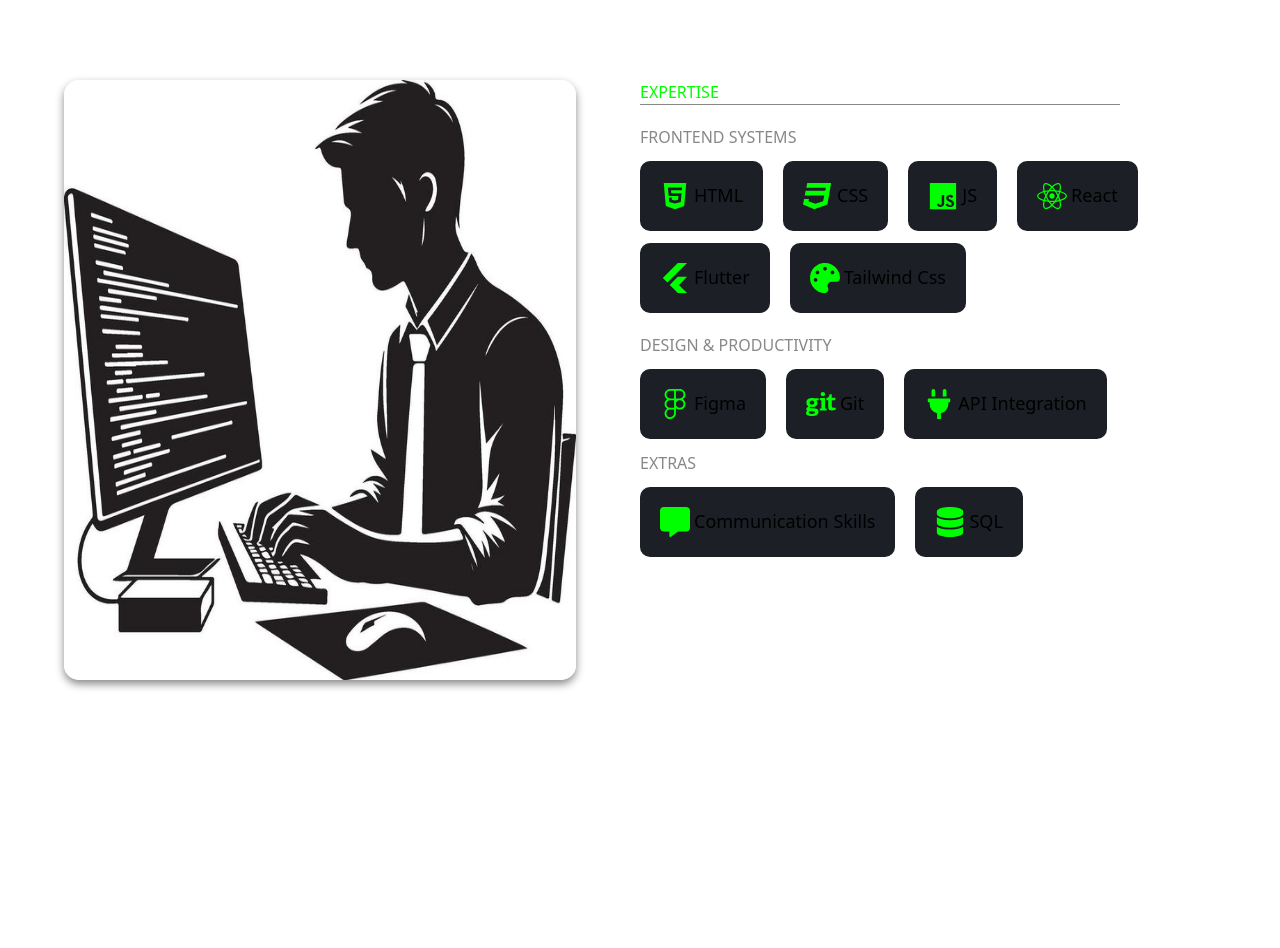
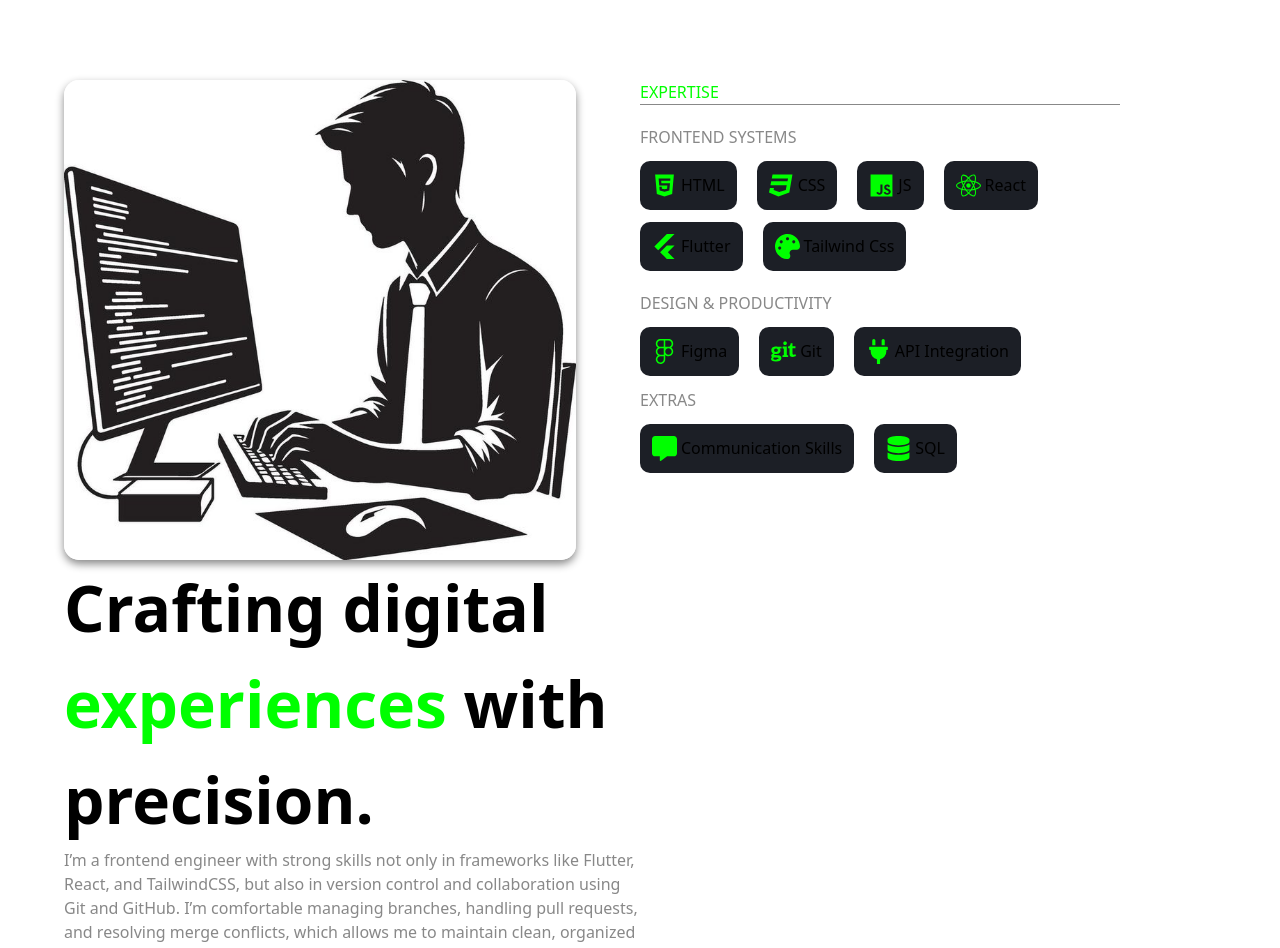
Before and after one commit to BmKaranja/Brian-Karanja, a React (Vite) app: page /AboutMe in a window 1280 px wide. Shown: the top 948 px of the page. Before the commit the page ends 880 px from the top, so only its background shows below. Built offline with nearby package versions, Linux system fonts and the light colour scheme.

Commit message:
Added footer, fixed skills and finished on about me

```diff
--- a/src/components/AboutMe.jsx
+++ b/src/components/AboutMe.jsx
@@ -1,10 +1,11 @@
 import React from 'react'
 import { FaCss3, FaDatabase, FaFigma, FaGit, FaHtml5, FaJs, FaPaintRoller, FaPalette, FaPlug, FaReact } from 'react-icons/fa'
 import { FaFlutter, FaMessage, FaPadlet } from 'react-icons/fa6'
+import Footer from './Footer'
 
 function AboutMe() {
   return (
-    <div className='h-200'>
+    <div>
       <section className='me'>
         <img src='me.jpg'alt='Brian K. Maina'></img>
         <article className='skills'>
@@ -14,40 +15,40 @@ function AboutMe() {
             <h4>FRONTEND SYSTEMS</h4>
             <section className='flex flex-wrap gap-5 mt-3'>
               <span className='skill' style={{borderRadius:'10px'}}>
-                <span className='text-lg flex flex-row p-5 gap-1' style={{borderRadius:'10px'}}>
-                  <FaHtml5 color='#00ff00' size={30}/>
+                <span className='text-1xl flex flex-row p-3 gap-1' style={{borderRadius:'10px'}}>
+                  <FaHtml5 color='#00ff00' size={25}/>
                   HTML
                 </span>
               </span>
               <span className='skill' style={{borderRadius:'10px'}}>
-                <span className='text-lg flex flex-row p-5 gap-1' style={{borderRadius:'10px'}}>
-                <FaCss3 color='#00ff00' size={30}/>
+                <span className='text-1xl flex flex-row p-3 gap-1' style={{borderRadius:'10px'}}>
+                <FaCss3 color='#00ff00' size={25}/>
                 CSS
               </span>
               </span>
               <span className='skill' style={{borderRadius:'10px'}}>
-                <span className='text-lg flex flex-row p-5 gap-1' style={{borderRadius:'10px'}}>
-                <FaJs color='#00ff00' size={30}/>
+                <span className='text-1xl flex flex-row p-3 gap-1' style={{borderRadius:'10px'}}>
+                <FaJs color='#00ff00' size={25}/>
                 JS
               </span>
               </span>
               <span className='skill' style={{borderRadius:'10px'}}>
-                <span className='text-lg flex flex-row p-5 gap-1' style={{borderRadius:'10px'}}>
-                <FaReact color='#00ff00' size={30}/>
+                <span className='text-1xl flex flex-row p-3 gap-1' style={{borderRadius:'10px'}}>
+                <FaReact color='#00ff00' size={25}/>
                 React
               </span>
               </span>
             </section>
             <section className='flex flex-wrap gap-5 mt-3 mb-5'>
               <span className='skill' style={{borderRadius:'10px'}}>
-                <span className='text-lg flex flex-row p-5 gap-1' style={{borderRadius:'10px'}}>
-                <FaFlutter color='#00ff00' size={30}/>
+                <span className='text-1xl flex flex-row p-3 gap-1' style={{borderRadius:'10px'}}>
+                <FaFlutter color='#00ff00' size={25}/>
                 Flutter
               </span>
               </span>
               <span className='skill' style={{borderRadius:'10px'}}>
-                <span className='text-lg flex flex-row p-5 gap-1' style={{borderRadius:'10px'}}>
-                <FaPalette color='#00ff00' size={30}/>
+                <span className='text-1xl flex flex-row p-3 gap-1' style={{borderRadius:'10px'}}>
+                <FaPalette color='#00ff00' size={25}/>
                 Tailwind Css
               </span>
               </span>
@@ -55,20 +56,20 @@ function AboutMe() {
             <h4 >DESIGN & PRODUCTIVITY</h4>
             <section className='flex flex-wrap gap-5 mt-3'>
               <span className='skill' style={{borderRadius:'10px'}}>
-                <span className='text-lg flex flex-row p-5 gap-1' style={{borderRadius:'10px'}}>
-                  <FaFigma color='#00ff00' size={30}/>
+                <span className='text-1xl flex flex-row p-3 gap-1' style={{borderRadius:'10px'}}>
+                  <FaFigma color='#00ff00' size={25}/>
                   Figma
                 </span>
               </span>
               <span className='skill' style={{borderRadius:'10px'}}>
-                <span className='text-lg flex flex-row p-5 gap-1' style={{borderRadius:'10px'}}>
-                  <FaGit color='#00ff00' size={30}/>
+                <span className='text-1xl flex flex-row p-3 gap-1' style={{borderRadius:'10px'}}>
+                  <FaGit color='#00ff00' size={25}/>
                   Git
                 </span>
               </span>
               <span className='skill' style={{borderRadius:'10px'}}>
-                <span className='text-lg flex flex-row p-5 gap-1' style={{borderRadius:'10px'}}>
-                  <FaPlug color='#00ff00' size={30}/>
+                <span className='text-1xl flex flex-row p-3 gap-1' style={{borderRadius:'10px'}}>
+                  <FaPlug color='#00ff00' size={25}/>
                   API Integration
                 </span>
               </span>
@@ -76,14 +77,14 @@ function AboutMe() {
             <h4 className='mt-3'>EXTRAS</h4>
             <section className='flex flex-wrap gap-5 mt-3'>
               <span className='skill' style={{borderRadius:'10px'}}>
-                <span className='text-lg flex flex-row p-5 gap-1' style={{borderRadius:'10px'}}>
-                  <FaMessage color='#00ff00' size={30}/>
+                <span className='text-1xl flex flex-row p-3 gap-1' style={{borderRadius:'10px'}}>
+                  <FaMessage color='#00ff00' size={25}/>
                   Communication Skills
                 </span>
               </span>
               <span className='skill' style={{borderRadius:'10px'}}>
-                <span className='text-lg flex flex-row p-5 gap-1' style={{borderRadius:'10px'}}>
-                  <FaDatabase color='#00ff00' size={30}/>
+                <span className='text-1xl flex flex-row p-3 gap-1' style={{borderRadius:'10px'}}>
+                  <FaDatabase color='#00ff00' size={25}/>
                   SQL
                 </span>
               </span>
@@ -91,6 +92,16 @@ function AboutMe() {
           </div>
         </article>
       </section>
+      <section>
+        <article className='my-sum'>
+          <h1>
+            Crafting digital <span style={{color:'#00ff00'}}>experiences</span> with precision.
+          </h1>
+          <p>
+            I’m a frontend engineer with strong skills not only in frameworks like Flutter, React, and TailwindCSS, but also in version control and collaboration using Git and GitHub. I’m comfortable managing branches, handling pull requests, and resolving merge conflicts, which allows me to maintain clean, organized codebases and contribute effectively in team environments. I use Git to track changes methodically, ensuring that every iteration is documented and reversible, while GitHub serves as my platform for collaboration, code reviews, and showcasing projects. Whether it’s setting up CI/CD workflows, managing issues, or writing clear commit messages, I treat Git and GitHub as essential tools for both productivity and professional presentation. This combination of frontend expertise and disciplined version control makes me adaptable, reliable, and ready to deliver polished solutions in collaborative projects.
+          </p>
+        </article>
+      </section>
     </div>
   )
 }
--- a/src/components/Footer.jsx
+++ b/src/components/Footer.jsx
@@ -3,7 +3,17 @@ import React from 'react'
 function Footer() {
   return (
     <div>
-
+      <hr style={{width:'100vw'}} className='mt-20'></hr>
+      <section className='footer'>
+        <p>
+          ©2026 Brian Karanja
+        </p>
+        <article>
+          <a href='https://github.com/BmKaranja'className='nav-items nv-2' target='_blank' rel='noopener noreferrer'>GitHub</a>
+          <a href='https://www.linkedin.com/in/b-karanja'className='nav-items nv-2' target='_blank' rel='noopener noreferrer'>LinkedIn</a>
+          <a href='https://www.instagram.com/it.s._bryan/' className='nav-items nv-2'target='_blank' rel='noopener noreferrer'>Instagram</a>
+        </article>
+      </section>
     </div>
   )
 }
--- a/src/components/Home.jsx
+++ b/src/components/Home.jsx
@@ -10,7 +10,9 @@ function Home() {
       <main id='aboutme'>
         <AboutMe/>
       </main>
-      <Footer/>
+      <footer>
+        <Footer/>
+      </footer>
     </div>
   )
 }
--- a/src/index.css
+++ b/src/index.css
@@ -133,7 +133,7 @@
   flex-direction: column;
 }
 .me img{
-  height: 75vh;
+  height: 60vh;
   width: 40vw;
   box-shadow: 0 4px 8px 0px #888888;
   border-radius: 15px;
@@ -152,3 +152,22 @@ h4{
 .skill span svg:hover{
   box-shadow: none;
 }
+.my-sum{
+  width: 50vw;
+  padding-left:5vw;
+}
+.my-sum h1{
+  font-size: 8vh;
+  font-weight: 700;
+}
+
+.my-sum p{
+  color: var(--tertiary);
+}
+.footer{
+  height: 8vh;
+  padding-left: 5vw;
+  display: flex;
+  flex-direction: row;
+  gap: 50vw;
+}
```
